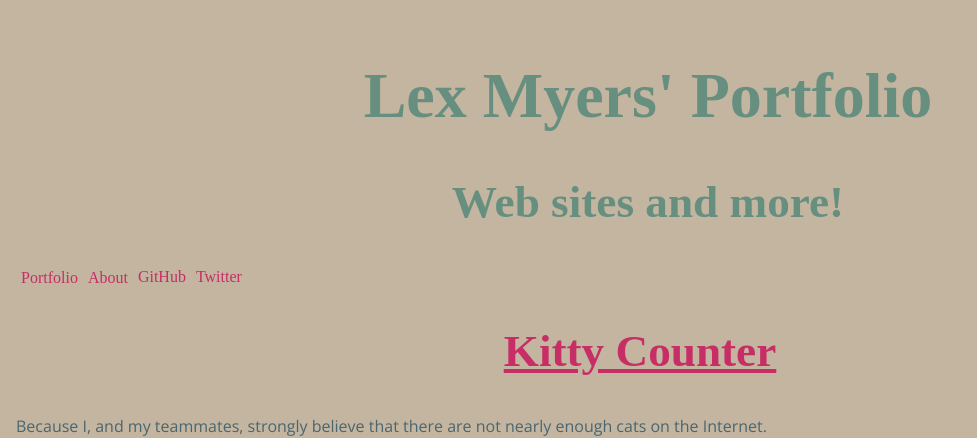
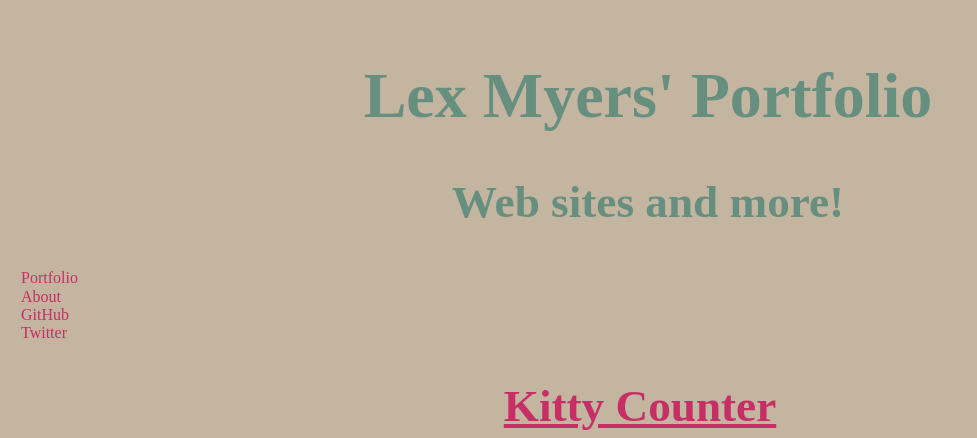
Before and after one commit to lexm/portfolio, a plain HTML site: page index.html in a window 1280 px wide. In both pictures the pointer is over the element 640 px from the left and 277 px from the top of the page. Shown: the top 438 px of the page, without its empty margins (0-977 px from the left). Drawn offline with nearby package versions, Linux system fonts and the light colour scheme; files whose address does not match are found by name; a web font is replaced by a local one.

Commit message:
made tab menu show up in < 640px

```diff
--- a/css/modules.css
+++ b/css/modules.css
@@ -16,7 +16,7 @@
   clear: both;
 }
 
-main-nav:hover ul {
+.main-nav:hover ul {
   display: block;
 }
 
@@ -25,7 +25,8 @@ main-nav:hover ul {
     display: none;
   }
   .main-nav ul {
-    display: flex;
+    /*display: flex;*/
+    display: block;
     flex-direction: row;
   }
   .main-nav:hover ul {
```
